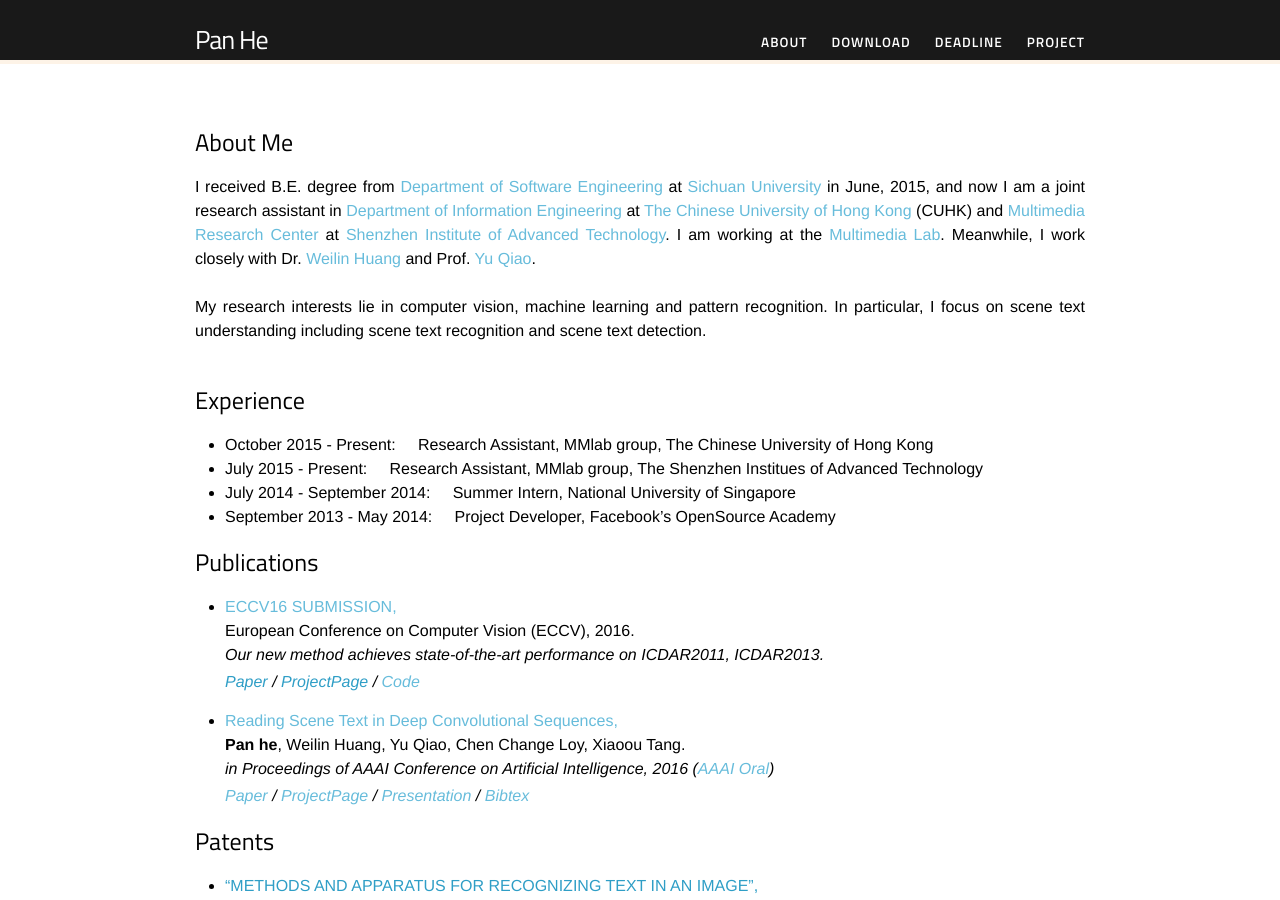
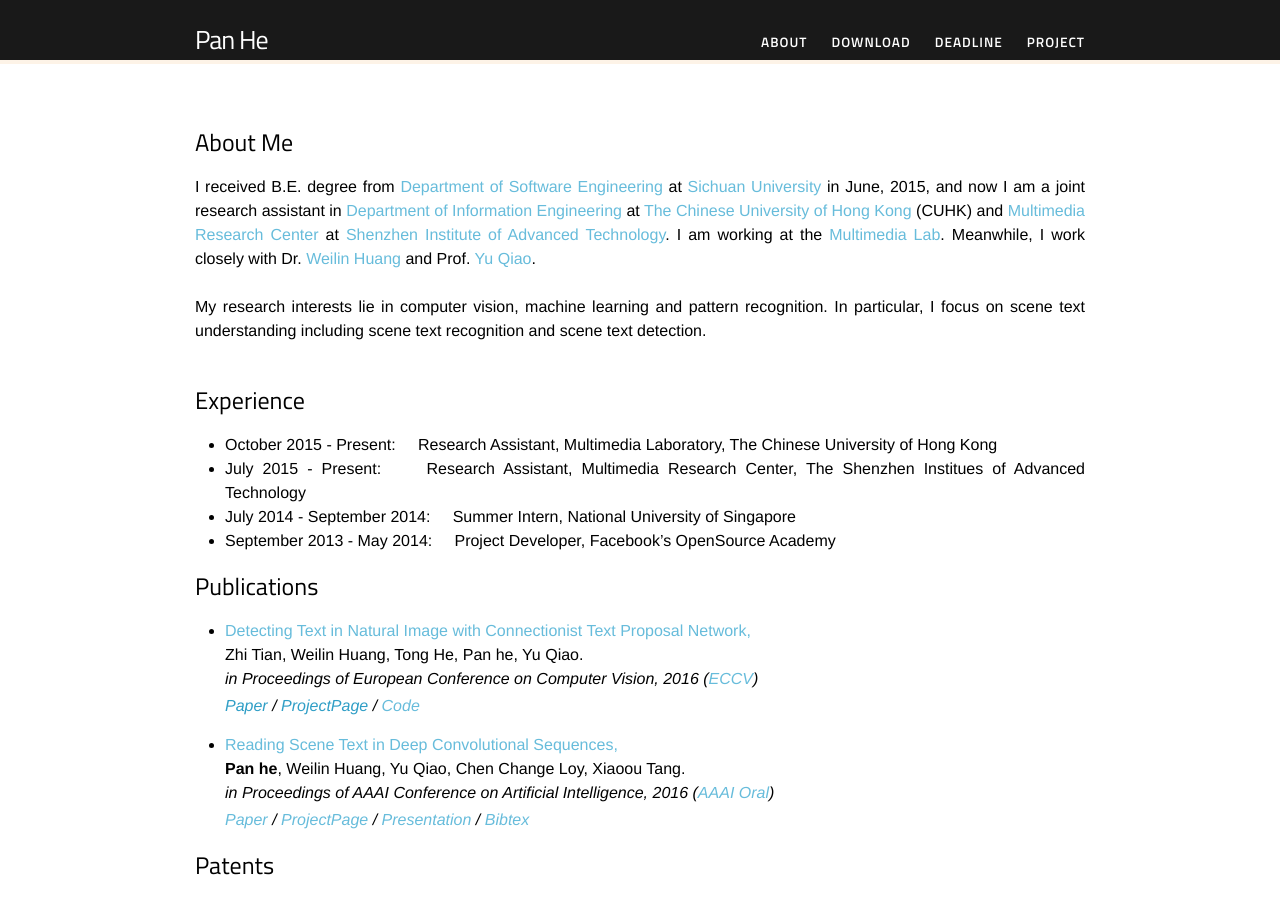
Before and after one commit to BestSonny/BestSonny.github.io.old, a Jekyll site: the page built from about.md, in a window 1280 px wide and 900 px high. Built offline with Jekyll 4.4.1, drawn with Linux system fonts in a browser that asks for light colours.

Commit message:
modify newly accepted paper

```diff
--- a/about.md
+++ b/about.md
@@ -62,8 +62,8 @@ My research interests lie in computer vision, machine learning and pattern recog
 
 <div style="text-align: justify;" markdown="1">
 
-* October 2015 - Present: &nbsp;&nbsp;&nbsp; Research Assistant, MMlab group, The Chinese University of Hong Kong
-* July 2015 - Present: &nbsp;&nbsp;&nbsp; Research Assistant, MMlab group, The Shenzhen Institues of Advanced Technology
+* October 2015 - Present: &nbsp;&nbsp;&nbsp; Research Assistant, Multimedia Laboratory, The Chinese University of Hong Kong
+* July 2015 - Present: &nbsp;&nbsp;&nbsp; Research Assistant, Multimedia Research Center, The Shenzhen Institues of Advanced Technology
 * July 2014 - September 2014: &nbsp;&nbsp;&nbsp; Summer Intern, National University of Singapore
 * September 2013 - May 2014: &nbsp;&nbsp;&nbsp; Project Developer, Facebook’s OpenSource Academy
 
@@ -73,9 +73,9 @@ My research interests lie in computer vision, machine learning and pattern recog
 <h2 id="publications">Publications</h2>
 <ul>
   <li>
-    <a>ECCV16 SUBMISSION,</a><br>
-    European Conference on Computer Vision (ECCV), 2016.<br>
-    <em>Our new method achieves state-of-the-art performance on ICDAR2011, ICDAR2013.<br>
+    <a>Detecting Text in Natural Image with Connectionist Text Proposal Network,</a><br>
+    Zhi Tian, Weilin Huang, Tong He, Pan he, Yu Qiao.<br>
+    <em>in Proceedings of European Conference on Computer Vision, 2016 (<a>ECCV</a>)<br>
       <p style="margin-Top:3px">
         <a href="">Paper</a> /
         <a href="">ProjectPage</a> /
```
